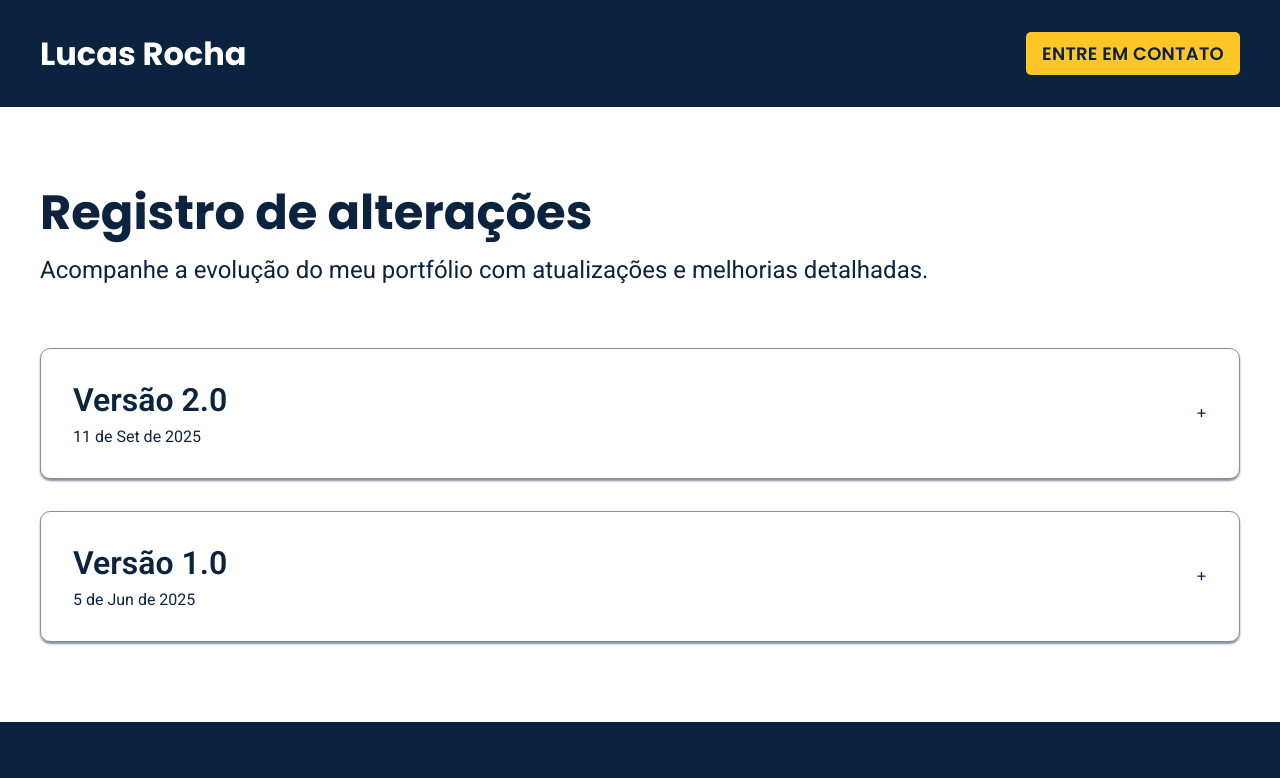
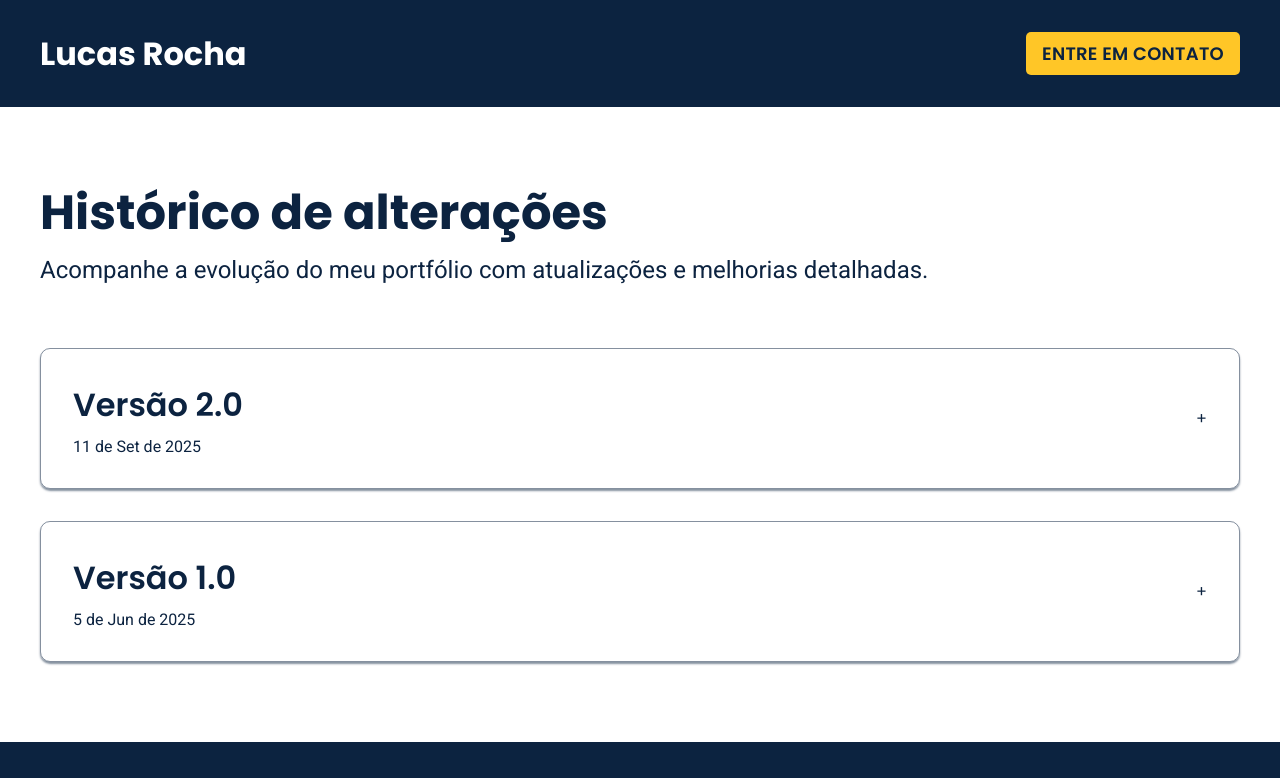
Before and after one commit to lucasrochabz/portfolio, a React (Vite) app: page /historico in a window 1280 px wide. Shown: the top 778 px of the page. Built offline with nearby package versions, Linux system fonts and the light colour scheme.

Commit message:
pequenos ajustes

```diff
--- a/src/components/About/About.jsx
+++ b/src/components/About/About.jsx
@@ -21,10 +21,10 @@ const About = () => {
 
         <div className={styles.content}>
           <h3>Olá, eu sou Lucas Rocha 👋</h3>
-          <h2>
+          <h1 className="title">
             Desenvolvedor Web <br />
             Full Stack
-          </h2>
+          </h1>
           <p>
             Sejam bem-vindos! Sou de Fortaleza, CE, crio interfaces modernas
             aliadas a soluções robustas e escaláveis para a web, sempre buscando
--- a/src/components/Accordion/Accordion.jsx
+++ b/src/components/Accordion/Accordion.jsx
@@ -23,11 +23,11 @@ const Accordion = () => {
 
   return (
     <section className={styles.container}>
-      <h2>Registro de alterações</h2>
-      <p>
+      <h1 className="title">Histórico de alterações</h1>
+      <h3>
         Acompanhe a evolução do meu portfólio com atualizações e melhorias
         detalhadas.
-      </p>
+      </h3>
       <div className={styles.accordion}>
         {items.map((item, i) => (
           <div
@@ -36,7 +36,7 @@ const Accordion = () => {
           >
             <button onClick={() => toggle(i)}>
               <div className={styles.itemHeader}>
-                <h3>{item.version}</h3>
+                <h2>{item.version}</h2>
                 <span>{item.date}</span>
               </div>
               <span>{open === i ? '-' : '+'}</span>
--- a/src/components/Accordion/Accordion.module.css
+++ b/src/components/Accordion/Accordion.module.css
@@ -3,18 +3,17 @@
   margin: 0 auto 5rem;
 }
 
-.container h2 {
-  font-size: 3rem;
-  line-height: 1.1;
+.container h1 {
   margin-bottom: 1rem;
 }
 
-.container p {
+.container h3 {
   font-size: 1.5rem;
+  font-weight: 400;
   margin-bottom: 4rem;
 }
 
-.container h3 {
+.container h2 {
   font-size: 2rem;
   font-weight: 600;
 }
@@ -80,7 +79,7 @@
   .container {
     padding: 0 1.5rem;
   }
-  .container h2 {
+  .container h1 {
     font-size: 2.5rem;
   }
 }
--- a/src/components/Contact/Contact.jsx
+++ b/src/components/Contact/Contact.jsx
@@ -15,10 +15,7 @@ const Contact = () => {
           <h2 className="subtitle">Entre em contato</h2>
           <ul className={styles.list}>
             <li>
-              <a
-                href="https://www.linkedin.com/in/lucas-bezerra-rocha"
-                target="blank"
-              >
+              <a href="https://www.linkedin.com/in/lucasrochabz" target="blank">
                 LinkedIn
               </a>
             </li>
--- a/src/components/Footer/Footer.jsx
+++ b/src/components/Footer/Footer.jsx
@@ -10,7 +10,7 @@ const Footer = () => {
           <li>
             <ExternalLink
               variant="social"
-              href="https://www.linkedin.com/in/lucas-bezerra-rocha"
+              href="https://www.linkedin.com/in/lucasrochabz"
               icon="/linkedin.svg"
             >
               LinkedIn
--- a/src/index.css
+++ b/src/index.css
@@ -46,12 +46,13 @@ p, h3, li {
   font-family: 'Roboto', sans-serif;
 }
 
-h2, a, span {
+h1, h2, a, span {
   font-family: 'Poppins', sans-serif;
 }
 
 .title {
-  font-size: 4rem;
+  font-size: 3rem;
+  line-height: 1.1;
 }
 
 .subtitle {
```
Also changed, not shown: src/components/About/About.module.css (+1 -6 lines).
